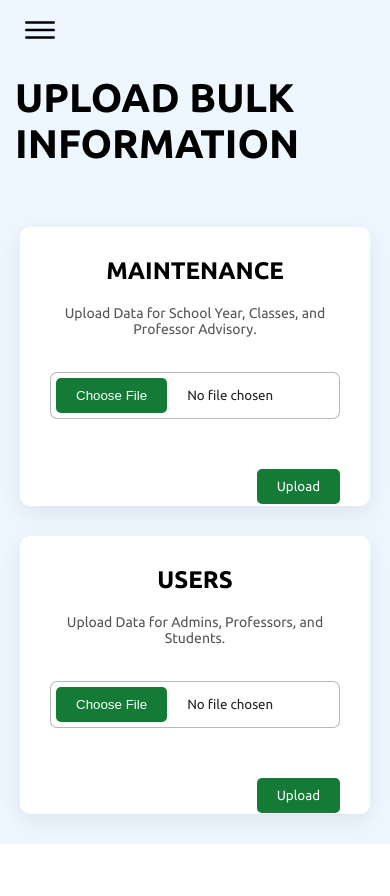
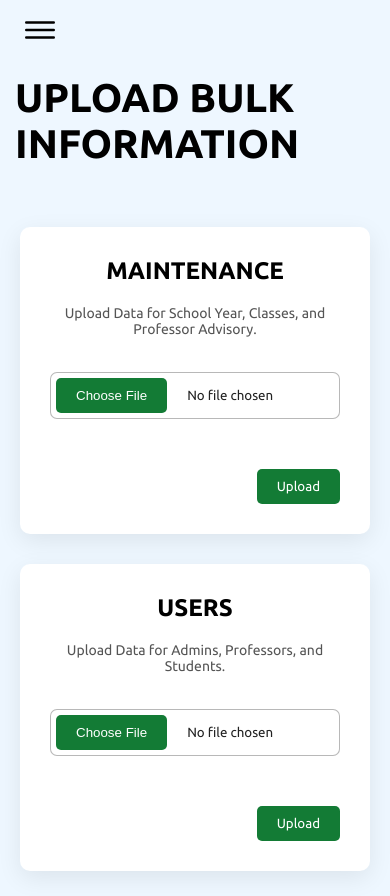
Before and after one commit to cantordelnard/PLPSystem, a Flask app: page /adminUpload in a window 390 px wide. Before the commit the page ends 844 px from the top, so only its background shows below. Run offline with Flask 3, Linux system fonts and the light colour scheme; the visitor is signed in with stand-in values (Sample User, id 1); tables that the repository leaves empty or names only in its code hold one stand-in row (values such as "Sample post"); data that the repository does not hold is empty; parts of the project's set-up code (start-up, migrations or seed data) failed here and were passed over; some libraries are stand-ins or nearby versions.

Commit message:
Updated CSS Style

```diff
--- a/website/static/style.css
+++ b/website/static/style.css
@@ -1489,7 +1489,7 @@ form {
   .cardUpload {
     padding: 30px;
     width: 350px !important;
-    height: 33vh !important;
+    height: auto !important;
     text-align: center; /* Align content to the left */
     display: flex;
     flex-direction: column;
```
